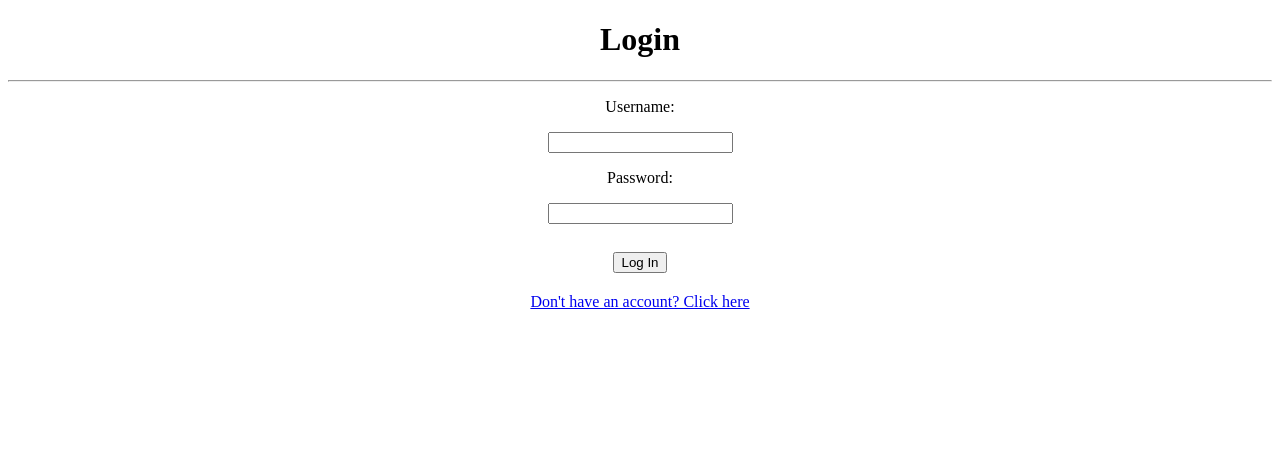
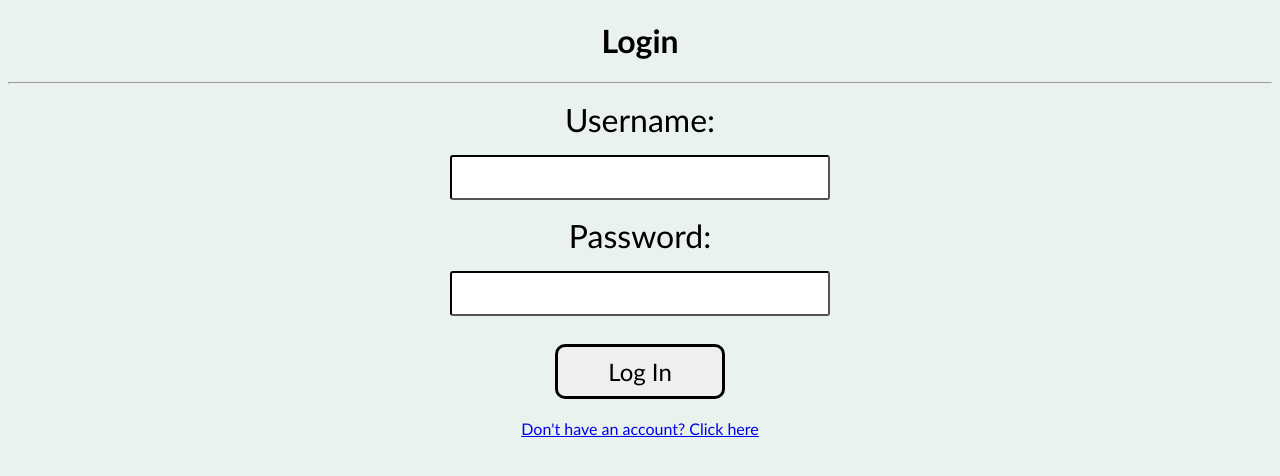
Before and after one commit to pwpscrumperiod2/PWP2627, a Flask app: page / in a window 1280 px wide. Shown: the top 476 px of the page. Run offline with Flask 3, Linux system fonts and the light colour scheme.

Commit message:
Updated styles and renamed a lot of stuff

```diff
--- a/pwpProject_RobotAPI/main.py
+++ b/pwpProject_RobotAPI/main.py
@@ -116,10 +116,10 @@ def play():
 
 
 # Handle the "pause" action
-@app.route("/pause", methods=["POST"])
-def pause():
+@app.route("/stop", methods=["POST"])
+def stop():
     return jsonify({
-        "action": "pause",
+        "action": "stop",
         "status_code": 200
     })
 
--- a/pwpProject_RobotAPI/static/account_pages.css
+++ b/pwpProject_RobotAPI/static/account_pages.css
@@ -1,6 +1,9 @@
 html {
     width: 100vw;
+    font-family:'Gill Sans', 'Gill Sans MT', Calibri, 'Trebuchet MS', sans-serif;
+    background-color: rgba(230, 240, 233, 0.85);
 }
+
 #loginTitle {
     text-align: center;
 }
@@ -20,4 +23,22 @@ html {
 
 input, label{
     margin: 8px;
+    font-family:'Gill Sans', 'Gill Sans MT', Calibri, 'Trebuchet MS', sans-serif;
+    font-size: 32px;
+    border-radius: 3px;
+    border-color: black;
 }
+
+input[type="submit"]{
+    border: 3px solid black;
+    border-radius: 10px;
+    padding: 10px 50px;
+    font-size: 24px;
+    cursor: pointer;
+}
+
+input[type="submit"]:hover{
+    transition: 0.3s;
+    background-color: rgba(0,0,0,0);
+    border-color: green;
+}
--- a/pwpProject_RobotAPI/static/styles.css
+++ b/pwpProject_RobotAPI/static/styles.css
@@ -76,12 +76,12 @@ button {
     color: white;
 }
 
-.pause {
+.stop {
     grid-column: 3;
     grid-row: 2;
 }
 
-.pause button {
+.stop button {
     background-color: red;
     color: white;
 }
--- a/pwpProject_RobotAPI/templates/index.html
+++ b/pwpProject_RobotAPI/templates/index.html
@@ -31,7 +31,7 @@
                 <button type="submit">▶</button>
             </form>
 
-            <form action="/pause" method="post" class="pause">
+            <form action="/stop" method="post" class="stop">
                 <button type="submit">■</button>
             </form>
 
```
Also changed, not shown: pwpProject_RobotAPI/initialize_db.py (renamed from pwpProject_RobotAPI/database_init.py). Lines whose indentation alone changed are shown as unchanged.
